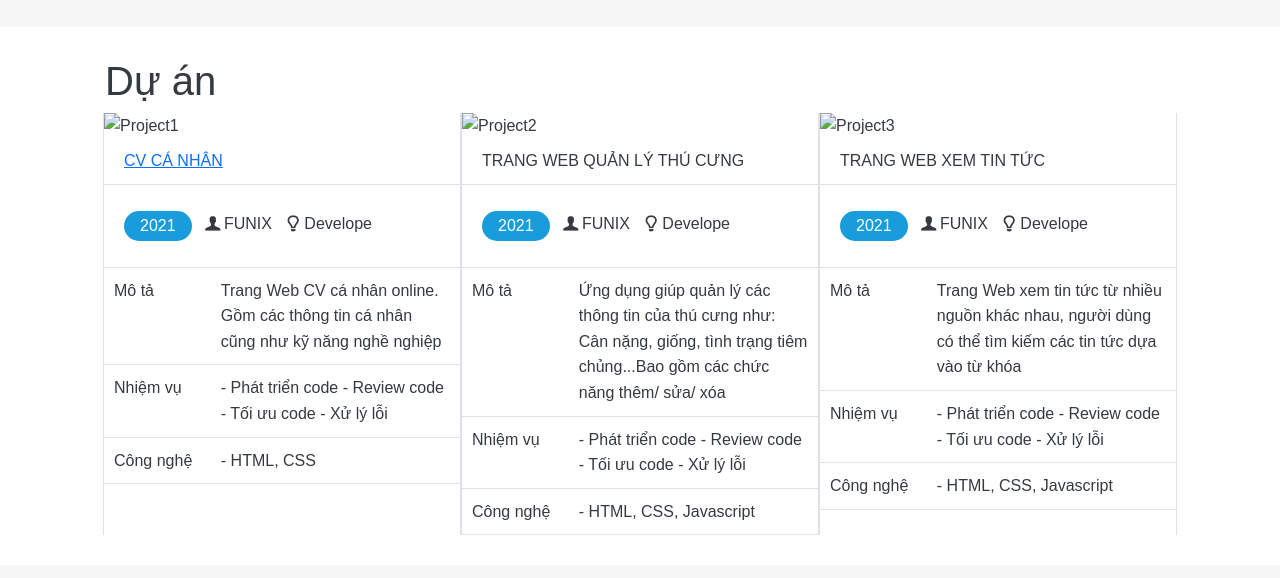
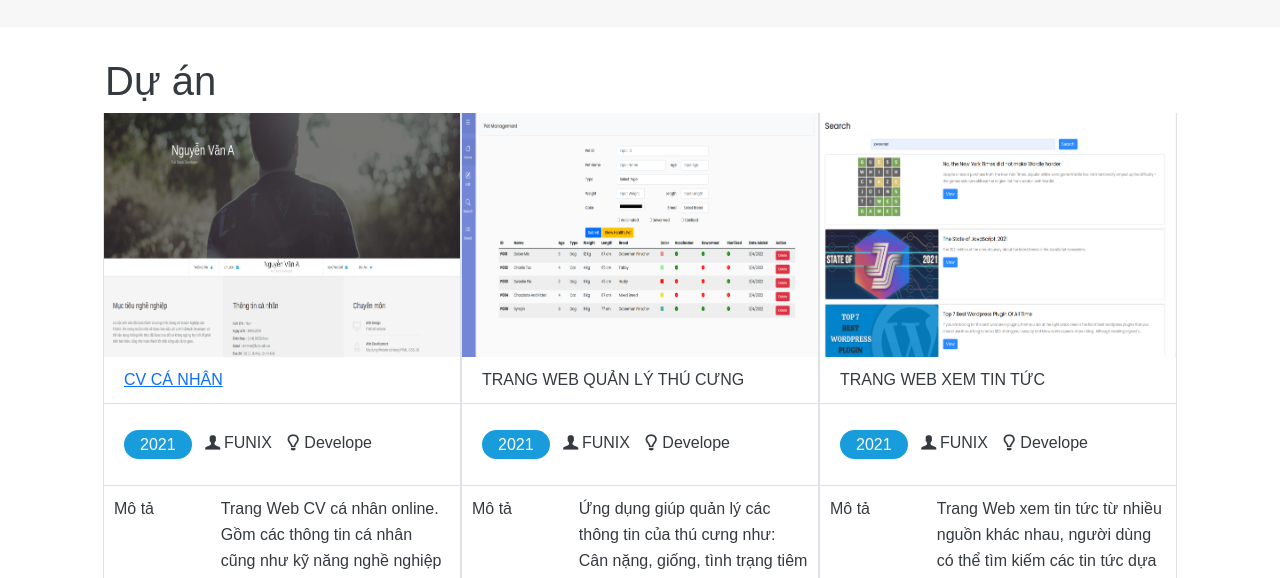
Before and after one commit to namnfx20926/Digital-CV-nnam9x, a plain HTML site: page index.html in a window 1280 px wide. Shown: the part 2458-3036 px from the top of the page. Drawn offline with nearby package versions, Linux system fonts and the light colour scheme; the site is published under a folder, as on GitHub Pages, so addresses that start at the root find nothing.

Commit message:
Update index.html

```diff
--- a/index.html
+++ b/index.html
@@ -299,7 +299,7 @@
             <div class="section-project col-sm-4">
               <img
                 class="img-reponsive"
-                src="/images/project_1.png"
+                src="./images/project_1.png"
                 alt="Project1"
               />
               <a href="./digital-cv.html" target="_blank"
@@ -333,7 +333,7 @@
             <div class="section-project col-sm-4">
               <img
                 class="img-reponsive"
-                src="/images/project_2.png"
+                src="./images/project_2.png"
                 alt="Project2"
               />
               <p class="section-project-p">TRANG WEB QUẢN LÝ THÚ CƯNG</p>
@@ -366,7 +366,7 @@
             <div class="section-project col-sm-4">
               <img
                 class="img-reponsive"
-                src="/images/project_3.png"
+                src="./images/project_3.png"
                 alt="Project3"
               />
               <p class="section-project-p">TRANG WEB XEM TIN TỨC</p>
```
